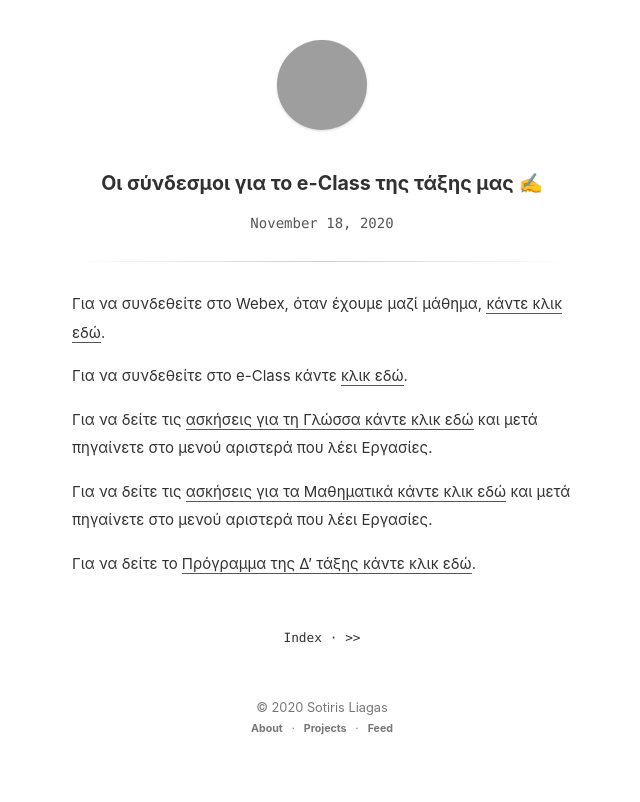
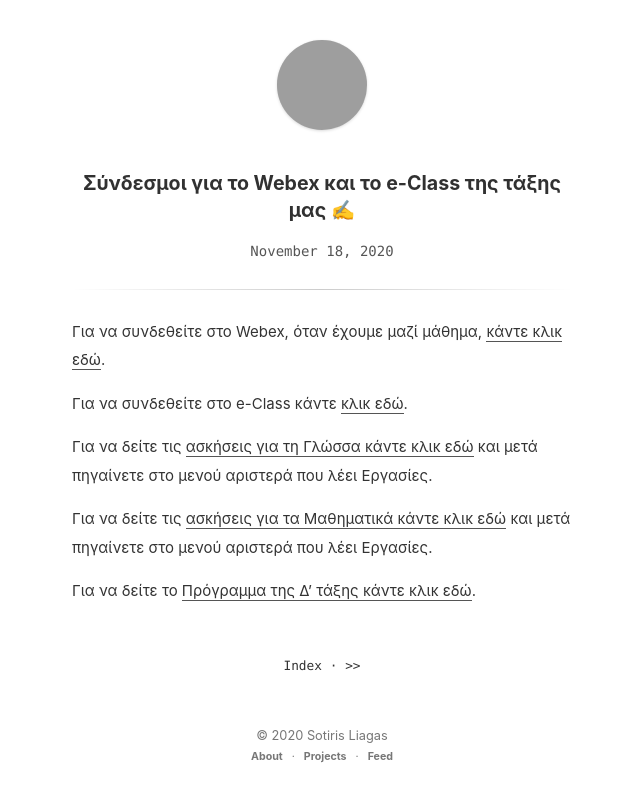
Before and after one commit to liagason/A-Jekyll-Blog, a Jekyll site: the page built from _posts/2020-11-18-katw-zevgaraki-eclass-webex-2020-4th-grade.md, in a window 1280 px wide, cut to the strip 0-802 px from the top of the page. Shown: the whole strip, without its empty margins (318-958 px from the left). Built offline with Jekyll 4.4.1, drawn with Linux system fonts in a browser that asks for light colours; grey boxes are pictures that could not be loaded.

Commit message:
Update and rename 2020-11-18-katw-zevgaraki-eclass-2020-4th-grade.md to 2020-11-18-katw-zevgaraki-eclass-webex-2020-4th-grade.md

```diff
--- a/_posts/2020-11-18-katw-zevgaraki-eclass-2020-4th-grade.md
+++ b/_posts/2020-11-18-katw-zevgaraki-eclass-webex-2020-4th-grade.md
@@ -1,6 +1,6 @@
 ---
 layout: post
-title: Οι σύνδεσμοι για το e-Class της τάξης μας ✍
+title: Σύνδεσμοι για το Webex και το e-Class της τάξης μας ✍
 ---
 
 Για να συνδεθείτε στο Webex, όταν έχουμε μαζί μάθημα, [κάντε κλικ εδώ](https://minedu-primary2.webex.com/meet/liagason).
```
